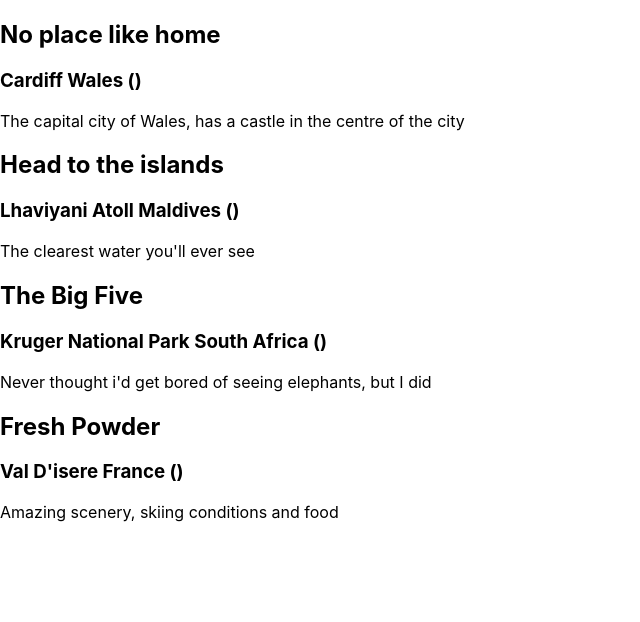
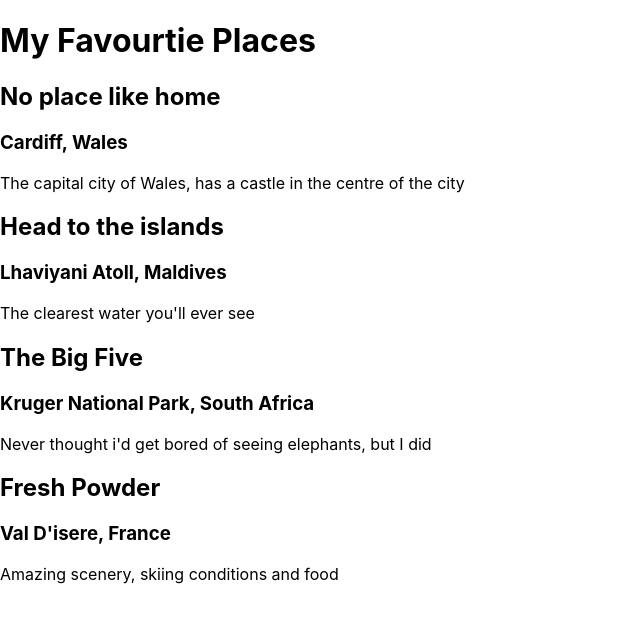
Before and after one commit to sebwiggins/my-app, a React (Create React App) app: page / in a window 1280 px wide. Shown: the top 622 px of the page, without its empty margins (0-640 px from the left). Built offline with nearby package versions, Linux system fonts and the light colour scheme.

Commit message:
updating App.tsx with PageHeader

```diff
--- a/src/App.tsx
+++ b/src/App.tsx
@@ -2,10 +2,12 @@
 // import logo from "./logo.svg";
 // import "./App.css";
 import MainContent from "./components/MainContent";
+import PageHeader from "./components/PageHeader";
 
 function App() {
   return (
     <>
+      <PageHeader />
       <MainContent />
     </>
     // <div className="App">
--- a/src/components/Place.tsx
+++ b/src/components/Place.tsx
@@ -2,8 +2,8 @@
   title: string;
   placeName: string;
   country: string;
-  image: URL;
-  googleLocation: URL;
+//   image: URL;
+//   googleLocation: URL;
   text: string;
 }
 
@@ -13,7 +13,8 @@
       <h2>{props.title}</h2>
       <h3>
         <p>
-          {props.placeName} {props.country} ({props.googleLocation})
+          {props.placeName}, {props.country}
+          {/* ({props.googleLocation}) */}
         </p>
       </h3>
       <p>{props.text}</p>
```
